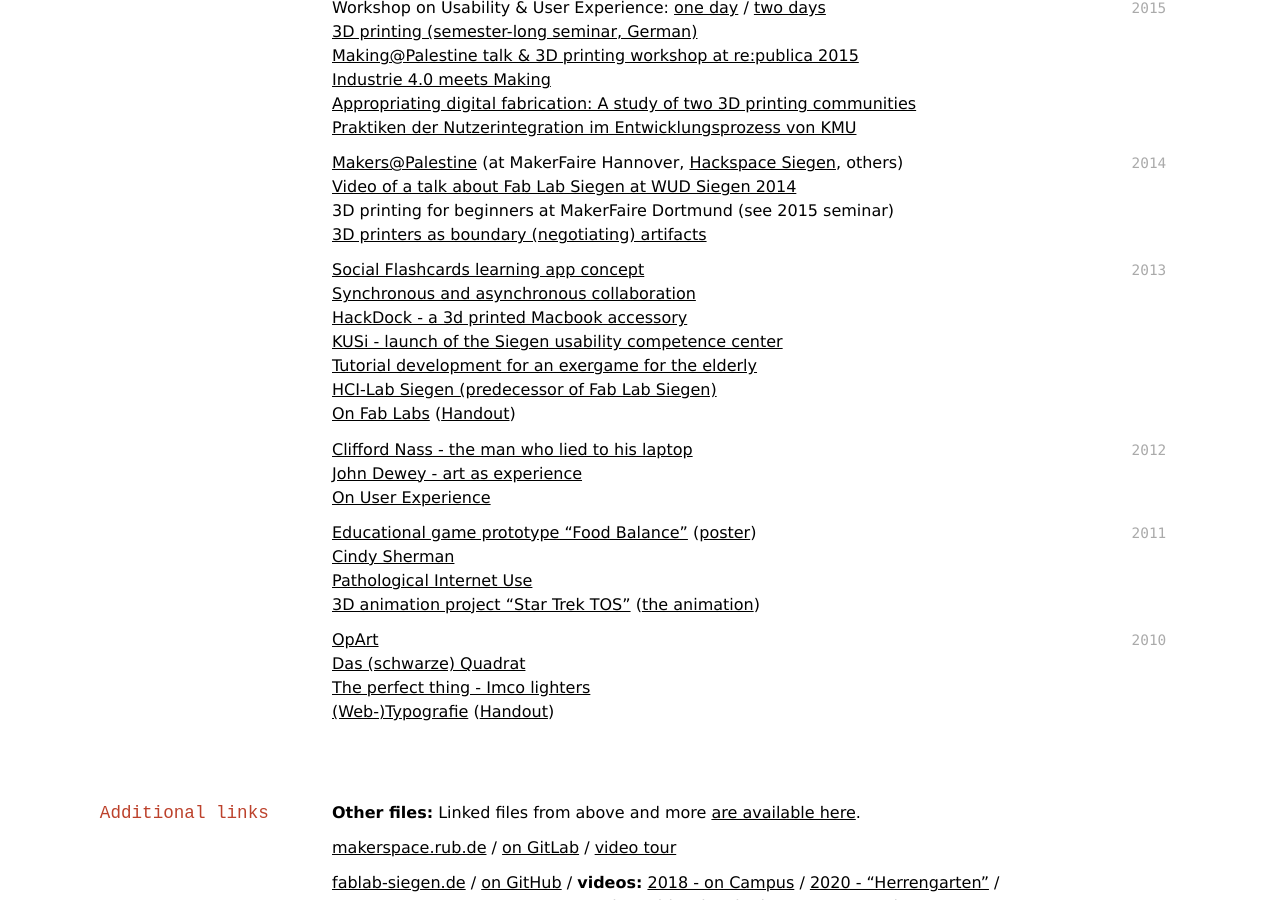
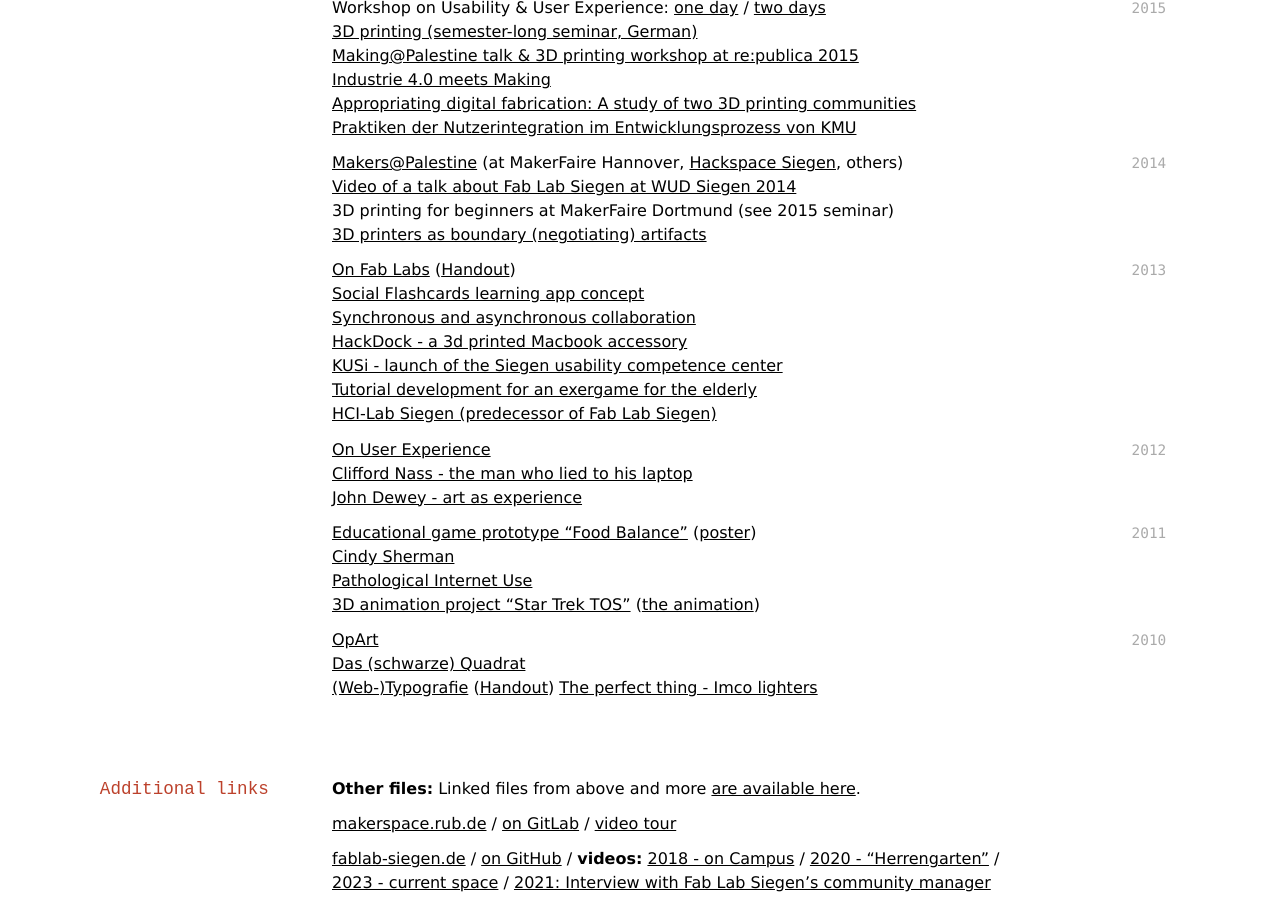
Before and after one commit to oliverstickel/oliverstickel.github.io, a Jekyll site: the page built from index.md, in a window 1280 px wide and 900 px high, scrolled down 9228 px. Built offline with Jekyll 4.4.1, drawn with Linux system fonts in a browser that asks for light colours; nearby versions of some CDN libraries; a style sheet for code colours, icons or effects is not loaded.

```diff
--- a/index.md
+++ b/index.md
@@ -338,18 +338,18 @@ Workshop on Usability & User Experience: [one day](files/slides/2015-uux-worksho
 [3D printers as boundary (negotiating) artifacts](files/slides/2014-3dprinters-boundary-objects.pdf)
 
 `2013`
+[On Fab Labs](files/slides/2013-fablabs.pdf) ([Handout](files/slides/2013-fablabs-handout.pdf))
 [Social Flashcards learning app concept](files/slides/2013-social-flashcards-slides.pdf)
 [Synchronous and asynchronous collaboration](files/slides/2013-syncasync.pdf)
 [HackDock - a 3d printed Macbook accessory](files/slides/2013-hackdock.pdf)
 [KUSi - launch of the Siegen usability competence center](files/slides/2013-kusi.pdf)
 [Tutorial development for an exergame for the elderly](files/2013-istoppfalls-tutorial.pdf)
 [HCI-Lab Siegen (predecessor of Fab Lab Siegen)](files/slides/2013-hcilab.pdf)
-[On Fab Labs](files/slides/2013-fablabs.pdf) ([Handout](files/slides/2013-fablabs-handout.pdf))
 
 `2012`
+[On User Experience](files/slides/2012-ux.pdf)
 [Clifford Nass - the man who lied to his laptop](files/slides/2012-nass.pdf)
 [John Dewey - art as experience](files/slides/2012-dewey.pdf)
-[On User Experience](files/slides/2012-ux.pdf)
 
 `2011`
 [Educational game prototype "Food Balance"](files/slides/2011-foodbalance-game.pdf) ([poster](files/2011-foodbalance-poster.pdf))
@@ -360,8 +360,8 @@ Workshop on Usability & User Experience: [one day](files/slides/2015-uux-worksho
 `2010`
 [OpArt](files/slides/2010-opart.pdf)
 [Das (schwarze) Quadrat](files/slides/2010-quadrat.pdf)
+[(Web-)Typografie](files/slides/2010-webtypo.pdf) ([Handout](files/slides/2010-webtypo-handout.pdf))
 [The perfect thing - Imco lighters](files/slides/2010-tpt-imco.pdf)
-[(Web-)Typografie](files/slides/2010-webtypo.pdf) ([Handout](files/slides/2010-webtypo-handout.pdf))
 
 ## Additional links
 
```
